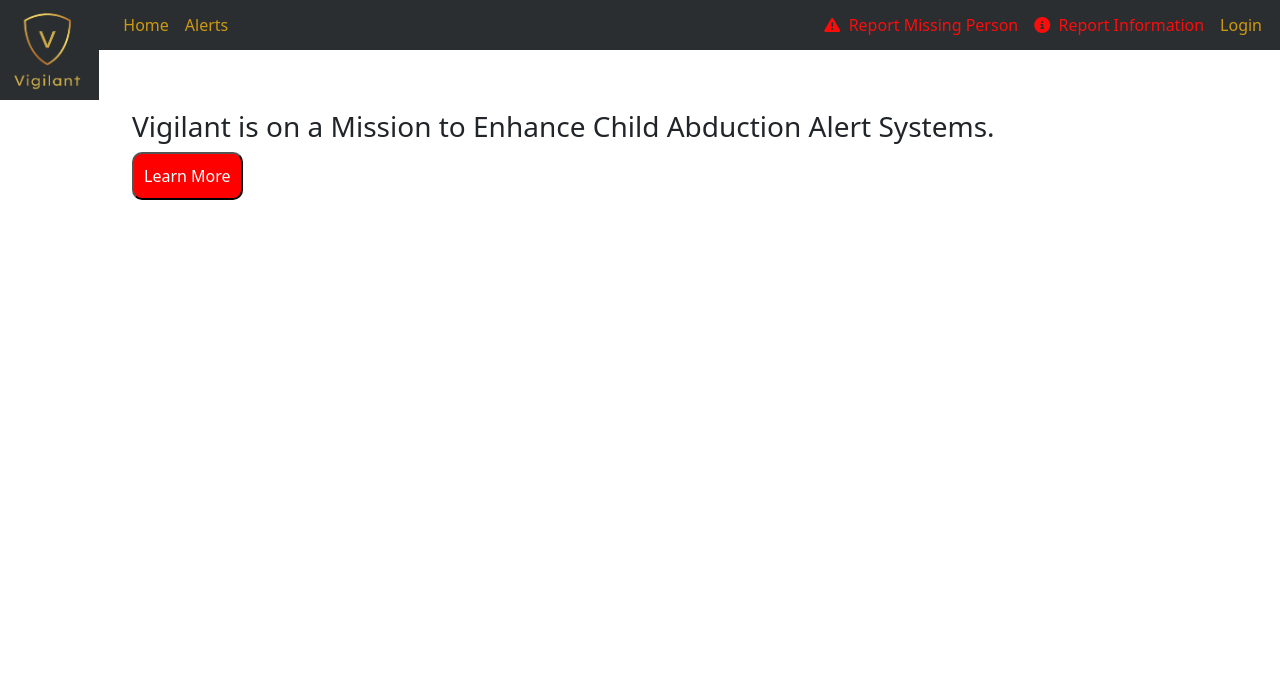
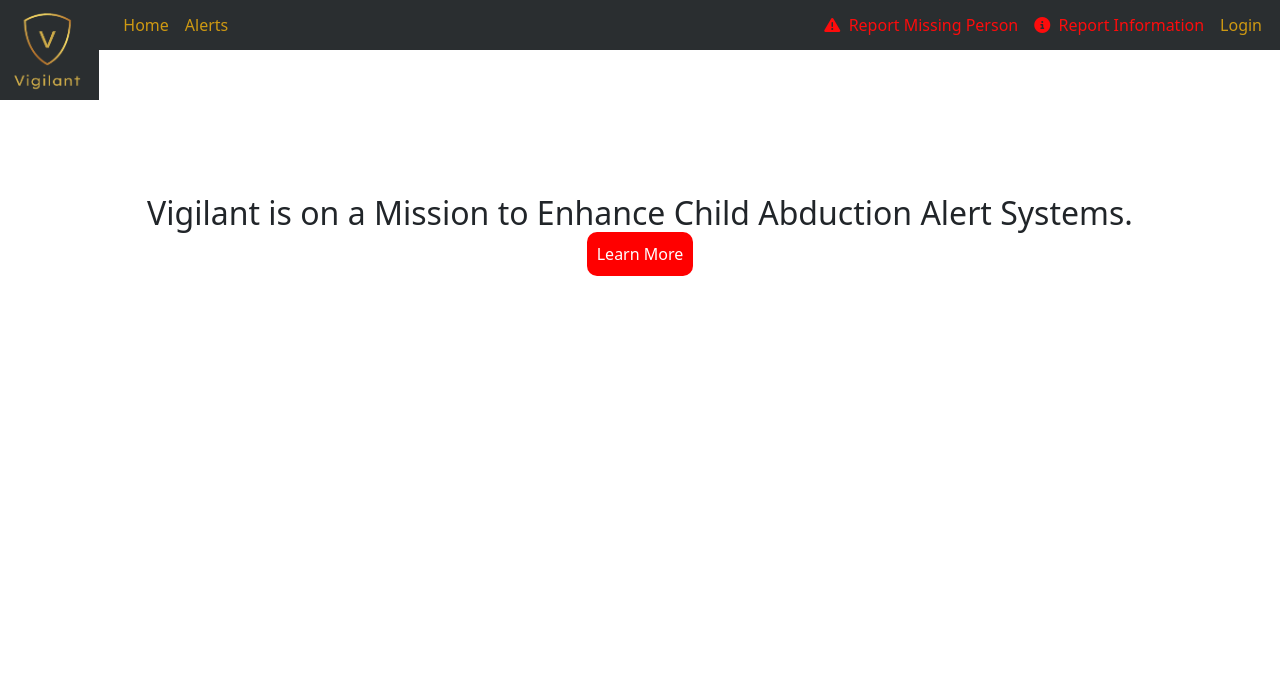
Before and after one commit to NotFish232/HackTJ-2024, a Django app: page / in a window 1280 px wide. Shown: the top 699 px of the page. Run offline with Django 3.2, Linux system fonts and the light colour scheme; some libraries are stand-ins or nearby versions.

Commit message:
reports pt 2

```diff
--- a/website/static/home.css
+++ b/website/static/home.css
@@ -1,27 +1,34 @@
-section{
-    padding: 50px;
-    padding-bottom: 500px;
-}
 .body{
     align-items: center;
     justify-content: center;
 }
 
-.sec-00{
+section {
+    padding: 50px;
+    padding-bottom: 500px;
+}
+
+#sec-00 {
     display: flex;
     align-items: center;
     flex-direction: column;
     justify-content: center;
-}
-.sec-00 h3{
-    font-size: 2em;
+    height: 100vh; /* This ensures that the section takes the full viewport height */
 }
 
-#learnmore{
+#sec-00 h3 {
+    font-size: 2em;
+    padding-bottom: 3x;
+    margin: 0; /* Remove default margin */
+}
+
+#learnmore {
     color: white;
     padding: 10px;
     border-radius: 10px;
     background-color: red;
+    border: none; /* Add this if you want to remove the default border */
+    cursor: pointer; /* Add this to change the cursor on hover */
 }
 
 .statcard{
--- a/website/web/forms.py
+++ b/website/web/forms.py
@@ -49,3 +49,6 @@ class InformationReportForm(forms.ModelForm):
             'date': 'Date and time of event',
             'photo': 'Photo of event or person (if available)'
         }
+        widgets = {
+            'date': forms.DateTimeInput(attrs={'type': 'datetime-local'})
+        }
```
Also changed, not shown: website/db.sqlite3, website/static/reports/cooltext452918208275759.png (added).
